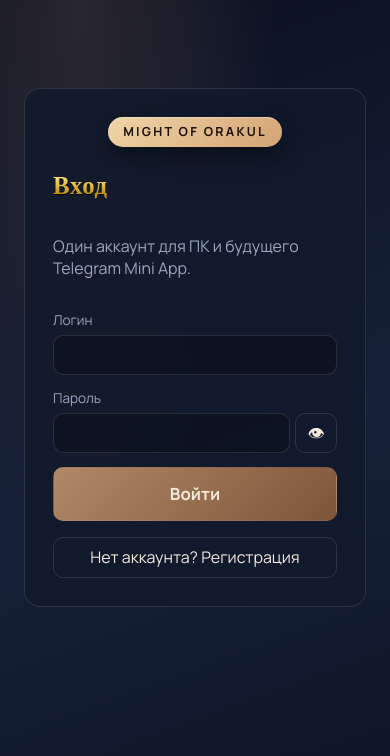
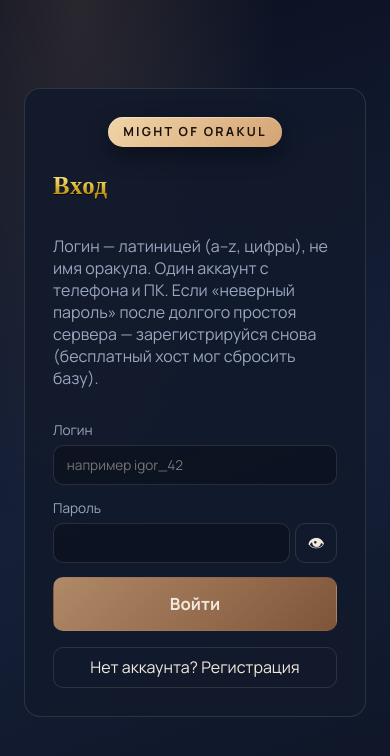
Before and after one commit to IgorKulyanov/might-of-orakul, a React (Vite) app: page / in a window 390 px wide. Shown: the top 756 px of the page. Built offline with nearby package versions, Linux system fonts and the light colour scheme; no server answers.

Commit message:
Fix login sanitize parity; clarify mobile auth when free host wipes DB.
Co-authored-by: Cursor <cursoragent@cursor.com>

```diff
--- a/src/components/AuthScreen.tsx
+++ b/src/components/AuthScreen.tsx
@@ -45,7 +45,9 @@ export function AuthScreen({ onAuthed }: Props) {
         </p>
         <h1>{mode === "login" ? "Вход" : "Регистрация"}</h1>
         <p className="hint">
-          Один аккаунт для ПК и будущего Telegram Mini App.
+          Логин — латиницей (a–z, цифры), не имя оракула. Один аккаунт с
+          телефона и ПК. Если «неверный пароль» после долгого простоя сервера —
+          зарегистрируйся снова (бесплатный хост мог сбросить базу).
         </p>
         <form className="auth-form" onSubmit={submit}>
           <label>
@@ -56,6 +58,11 @@ export function AuthScreen({ onAuthed }: Props) {
               onChange={(e) => setLogin(e.target.value)}
               minLength={3}
               required
+              placeholder="например igor_42"
+              inputMode="email"
+              autoCapitalize="none"
+              autoCorrect="off"
+              spellCheck={false}
             />
           </label>
           <label>
--- a/src/game/api.ts
+++ b/src/game/api.ts
@@ -51,7 +51,7 @@ async function request<T>(
     });
   } catch {
     throw new Error(
-      "Сервер не отвечает. Запусти игру через «Запуск» (нужны и сайт, и API).",
+      "Сервер не отвечает. Подожди ~30 сек (он просыпается) и обнови страницу.",
     );
   }
   const data = (await res.json().catch(() => ({}))) as T & { error?: string };
```
Also changed, not shown: 2 other files (tests, documents, lock files or other folders).
